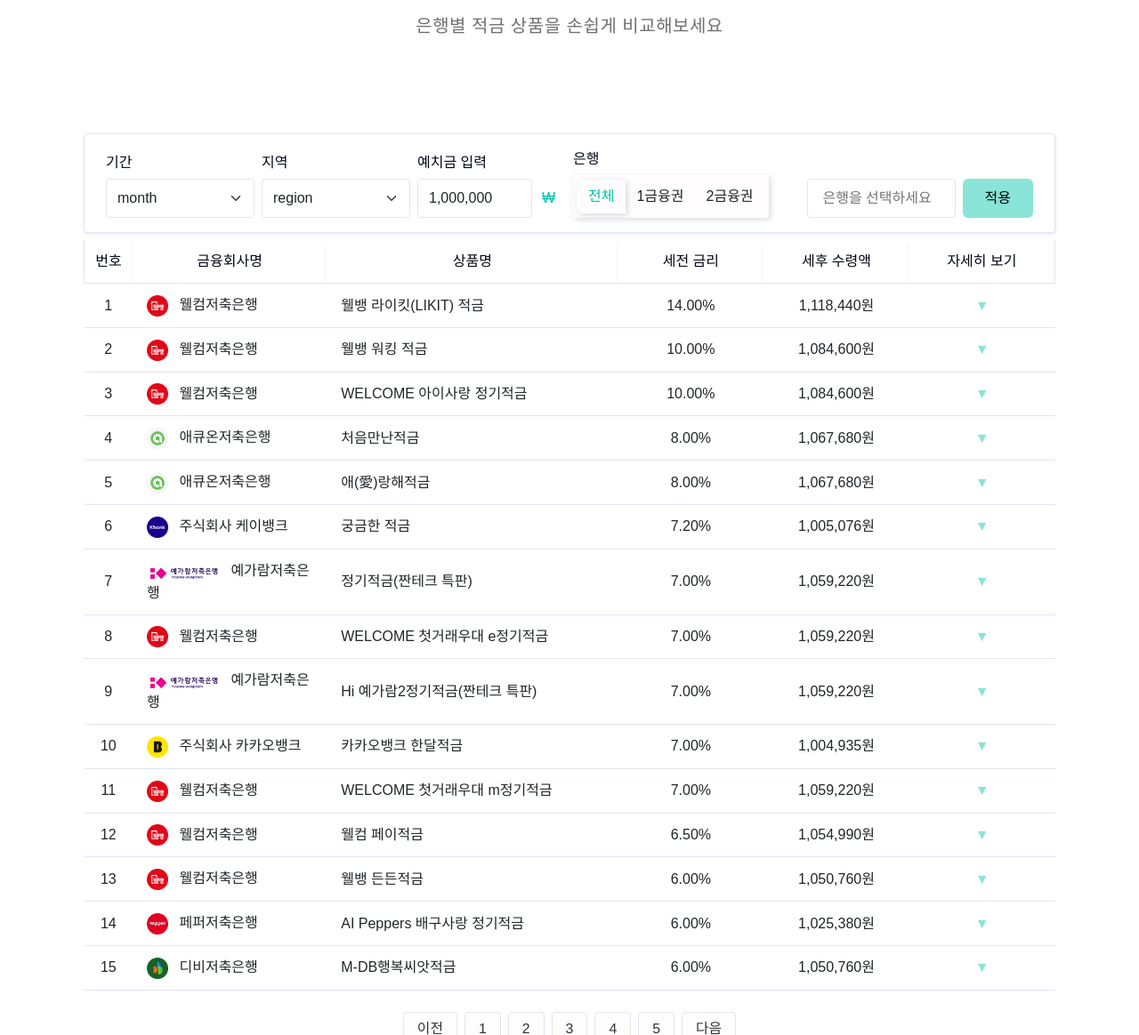
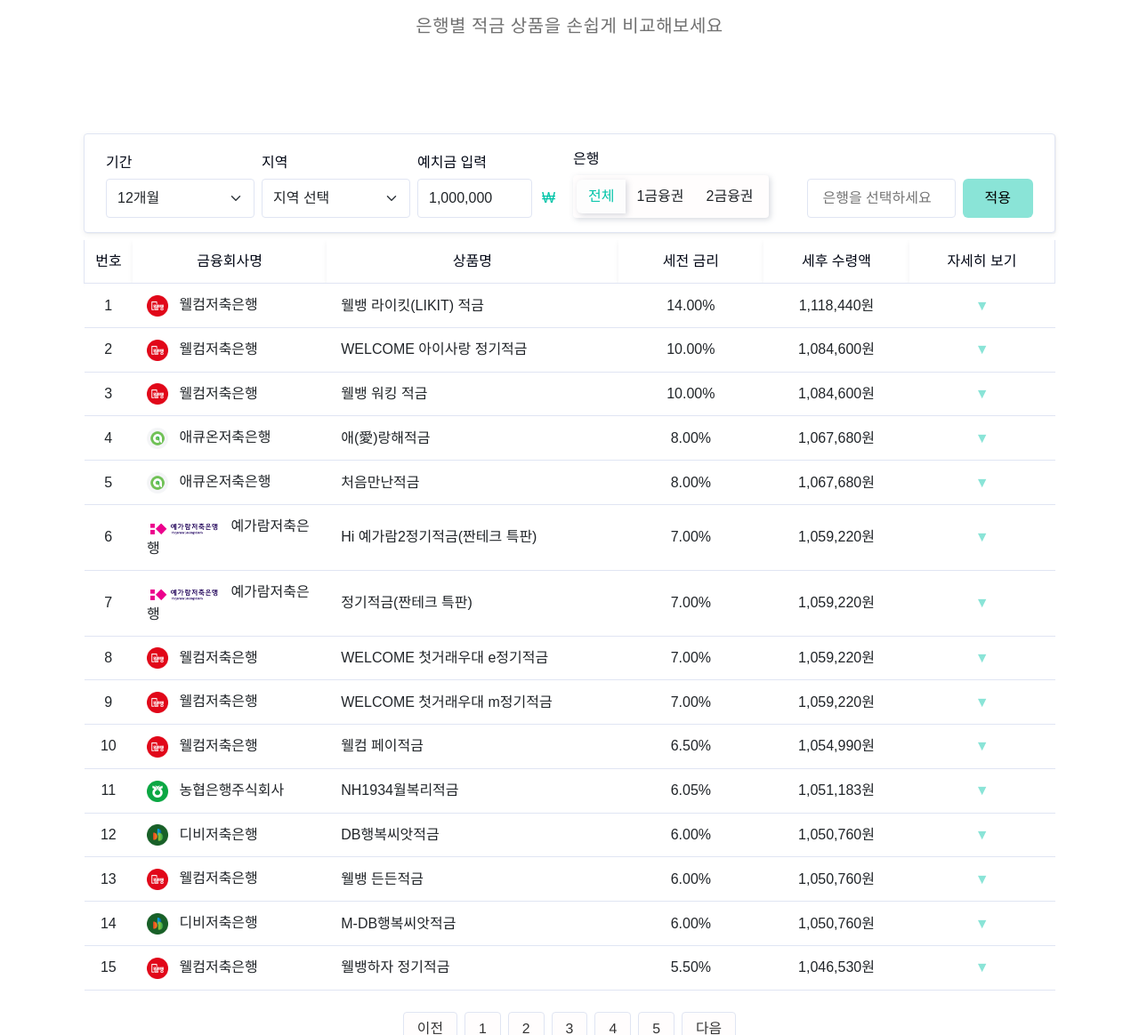
Before and after one commit to rimit000/finance_service_3, a Flask app: page /savings in a window 1280 px wide. Shown: the part 321-1485 px from the top of the page at 89% size. Run offline with Flask 3, Linux system fonts and the light colour scheme; parts of the project's set-up code (start-up, migrations or seed data) failed here and were passed over; some libraries are stand-ins or nearby versions; some web fonts are replaced.

Commit message:
기간 필터 수정
6개월 단위 지우고 12개월 default

```diff
--- a/Documents/카카오톡 받은 파일/기업프로젝트/기업프로젝트/templates/filter_page.html
+++ b/Documents/카카오톡 받은 파일/기업프로젝트/기업프로젝트/templates/filter_page.html
@@ -338,9 +338,8 @@
         <div class="col-md-2 col-sm-4">
           <label for="periodSelect" class="form-label">기간</label>
           <select id="periodSelect" class="form-select">
-              <option value="" selected disabled> month </option>
-              {% for p in periods if p != 1 and p != 3 %}
-                <option value="{{ p }}">{{ p }}개월</option>
+            {% for p in periods if p != 1 and p != 3 and p != 6 %}
+              <option value="{{ p }}"{% if p == 12 %} selected{% endif %}>{{ p }}개월</option>
             {% endfor %}
           </select>
         </div>
@@ -348,7 +347,7 @@
         <div class="col-md-2 col-sm-4">
           <label for="regionSelect" class="form-label">지역</label>
           <select id="regionSelect" class="form-select">
-            <option value="" selected disabled> region </option>
+            <option value="" selected disabled> 지역 선택 </option>
             {% for region in regions %}
               <option value="{{ region }}">{{ region }}</option>
             {% endfor %}
@@ -434,7 +433,7 @@
   <script src="https://cdn.jsdelivr.net/npm/bootstrap@5.3.0/dist/js/bootstrap.bundle.min.js"></script>
   <script>
     // 전역 변수 선언
-    let selectedPeriod     = "";
+    let selectedPeriod     = "12";
     let selectedBanks      = [];
     let selectedRegion     = "";
     let selectedBankGroup  = "전체";
```
Lines whose indentation alone changed are shown as unchanged.
